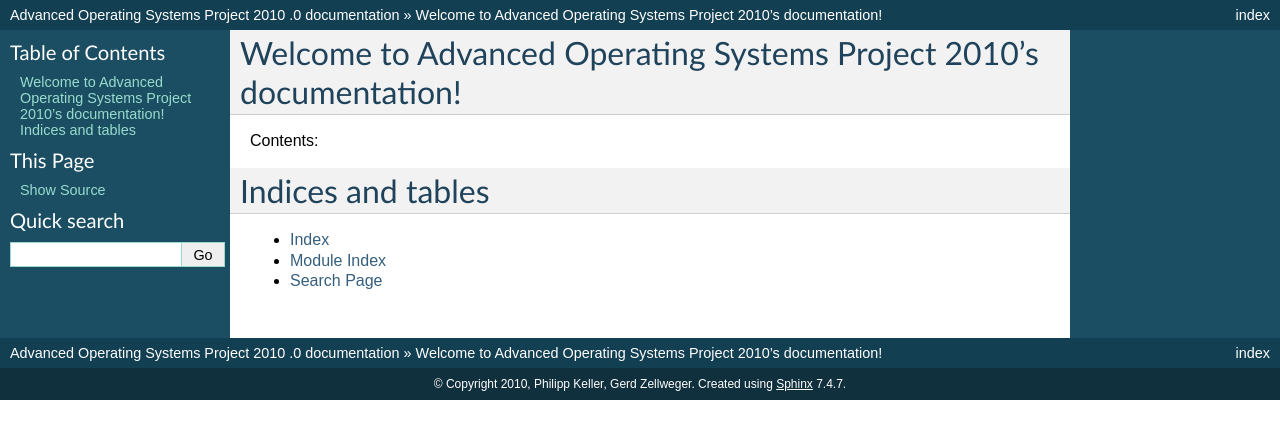
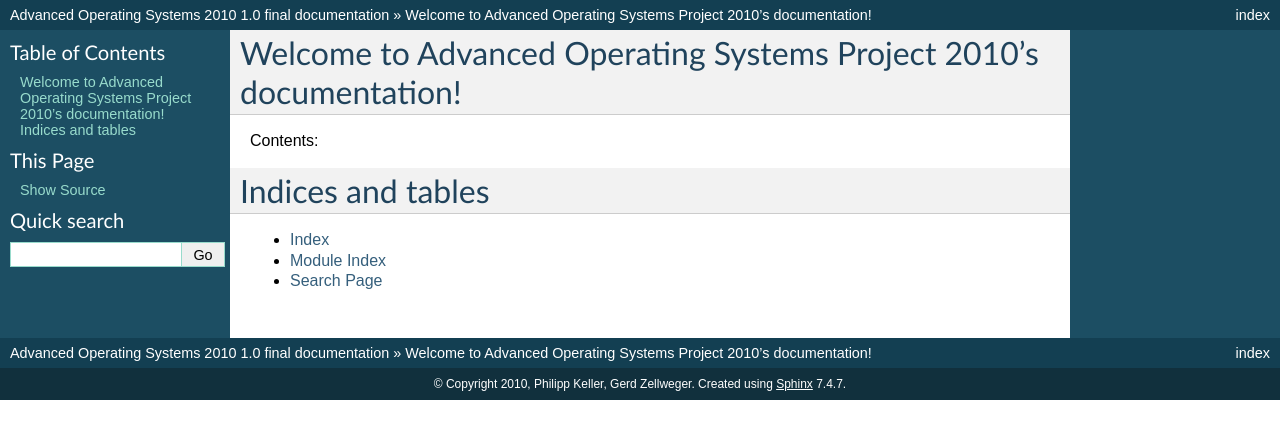
Before and after one commit to gz/aos10, a Sphinx documentation site: the page built from doc/documentation/source/index.txt, in a window 1280 px wide. Shown: the top 439 px of the page. Built offline with Sphinx 7.4.7, drawn with Linux system fonts in a browser that asks for light colours.

```diff
--- a/doc/documentation/source/conf.py
+++ b/doc/documentation/source/conf.py
@@ -37,7 +37,7 @@ source_suffix = '.txt'
 master_doc = 'index'
 
 # General information about the project.
-project = u'Advanced Operating Systems Project 2010'
+project = u'Advanced Operating Systems 2010'
 copyright = u'2010, Philipp Keller, Gerd Zellweger'
 
 # The version info for the project you're documenting, acts as replacement for
@@ -47,7 +47,7 @@ copyright = u'2010, Philipp Keller, Gerd Zellweger'
 # The short X.Y version.
 version = '1.0'
 # The full version, including alpha/beta/rc tags.
-release = '.0'
+release = '1.0 final'
 
 # The language for content autogenerated by Sphinx. Refer to documentation
 # for a list of supported languages.
@@ -158,7 +158,7 @@ html_static_path = ['_static']
 #html_file_suffix = ''
 
 # Output file base name for HTML help builder.
-htmlhelp_basename = 'AdvancedOperatingSystemsProject2010doc'
+htmlhelp_basename = 'AdvancedOperatingSystems2010doc'
 
 
 # -- Options for LaTeX output --------------------------------------------------
@@ -172,7 +172,7 @@ htmlhelp_basename = 'AdvancedOperatingSystemsProject2010doc'
 # Grouping the document tree into LaTeX files. List of tuples
 # (source start file, target name, title, author, documentclass [howto/manual]).
 latex_documents = [
-  ('index', 'AdvancedOperatingSystemsProject2010.tex', u'Advanced Operating Systems Project 2010 Documentation',
+  ('index', 'AdvancedOperatingSystems2010.tex', u'Advanced Operating Systems 2010 Documentation',
    u'Philipp Keller, Gerd Zellweger', 'manual'),
 ]
 
```
Also changed, not shown: 10 other files.
